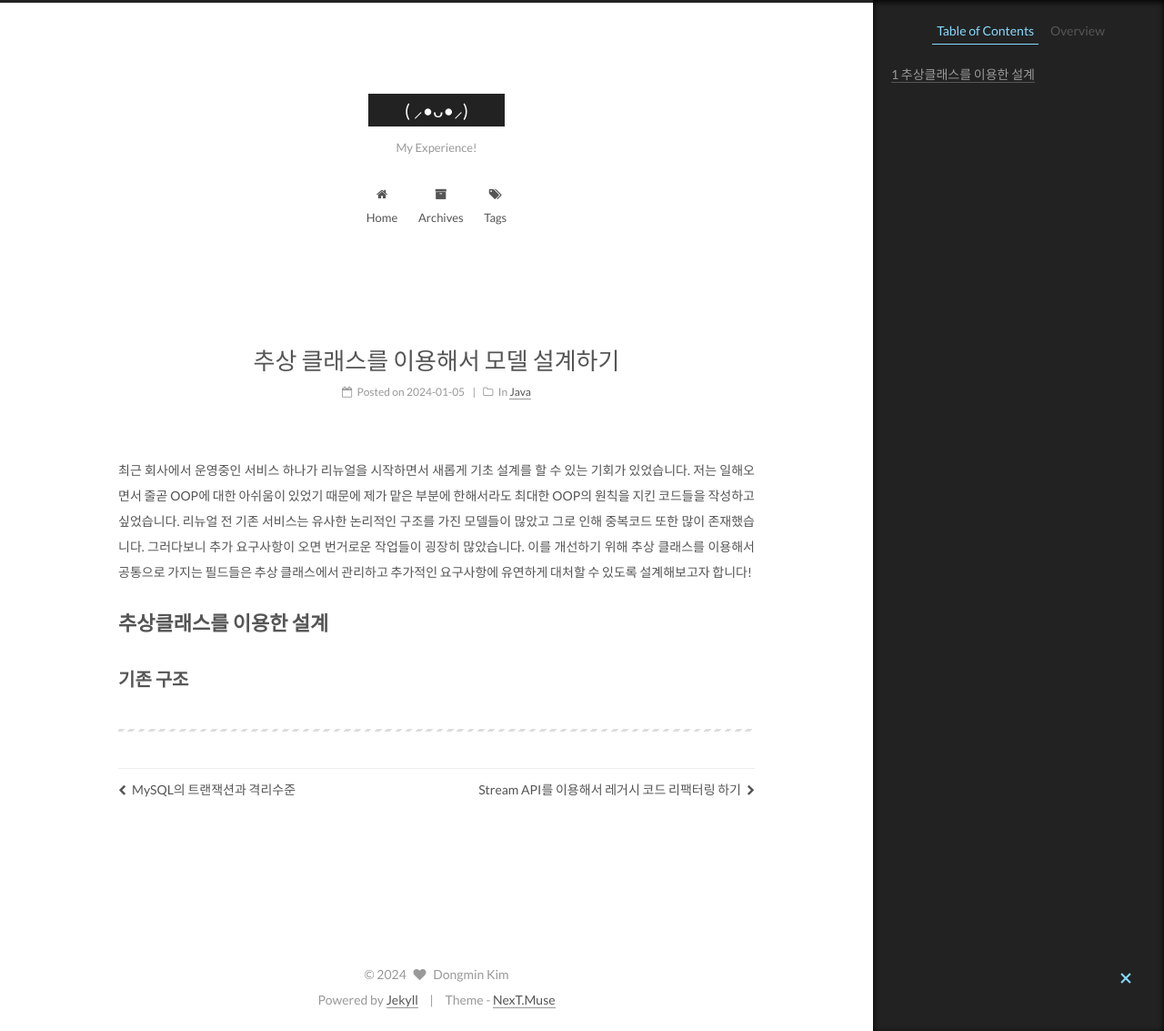
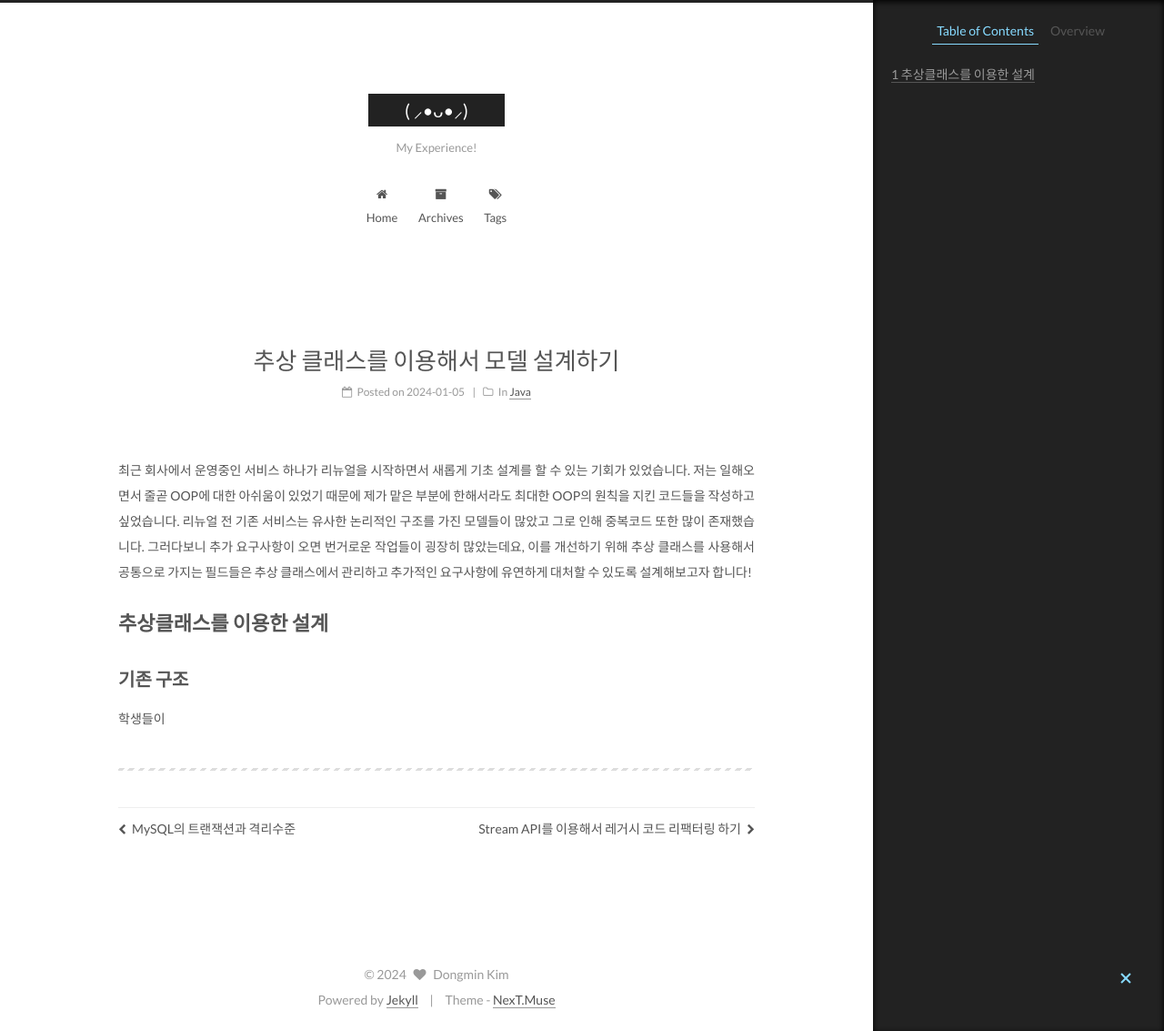
Before and after one commit to exmean/exmean.github.io, a Jekyll site: the page built from _posts/java/2024-01-05-java-abstract.md, in a window 1280 px wide and 1133 px high. Shown: the whole window at 91% size. Built offline with Jekyll 4.4.1, drawn with Linux system fonts in a browser that asks for light colours.

Commit message:
추상클래스를 이용한 모델 설계 수정중

```diff
--- a/_posts/java/2024-01-05-java-abstract.md
+++ b/_posts/java/2024-01-05-java-abstract.md
@@ -5,10 +5,11 @@ category: Java
 permalink: /java/2
 ---
 
-최근 회사에서 운영중인 서비스 하나가 리뉴얼을 시작하면서 새롭게 기초 설계를 할 수 있는 기회가 있었습니다. 저는 일해오면서 줄곧 OOP에 대한 아쉬움이 있었기 때문에 제가 맡은 부분에 한해서라도 최대한 OOP의 원칙을 지킨 코드들을 작성하고 싶었습니다. 리뉴얼 전 기존 서비스는 유사한 논리적인 구조를 가진 모델들이 많았고 그로 인해 중복코드 또한 많이 존재했습니다. 그러다보니 추가 요구사항이 오면 번거로운 작업들이 굉장히 많았습니다. 이를 개선하기 위해 추상 클래스를 이용해서 공통으로 가지는 필드들은 추상 클래스에서 관리하고 추가적인 요구사항에 유연하게 대처할 수 있도록 설계해보고자 합니다!
+최근 회사에서 운영중인 서비스 하나가 리뉴얼을 시작하면서 새롭게 기초 설계를 할 수 있는 기회가 있었습니다. 저는 일해오면서 줄곧 OOP에 대한 아쉬움이 있었기 때문에 제가 맡은 부분에 한해서라도 최대한 OOP의 원칙을 지킨 코드들을 작성하고 싶었습니다. 리뉴얼 전 기존 서비스는 유사한 논리적인 구조를 가진 모델들이 많았고 그로 인해 중복코드 또한 많이 존재했습니다. 그러다보니 추가 요구사항이 오면 번거로운 작업들이 굉장히 많았는데요, 이를 개선하기 위해 추상 클래스를 사용해서 공통으로 가지는 필드들은 추상 클래스에서 관리하고 추가적인 요구사항에 유연하게 대처할 수 있도록 설계해보고자 합니다!
 
 # 추상클래스를 이용한 설계
 ## 기존 구조
+학생들이
 
 
 ---
```
